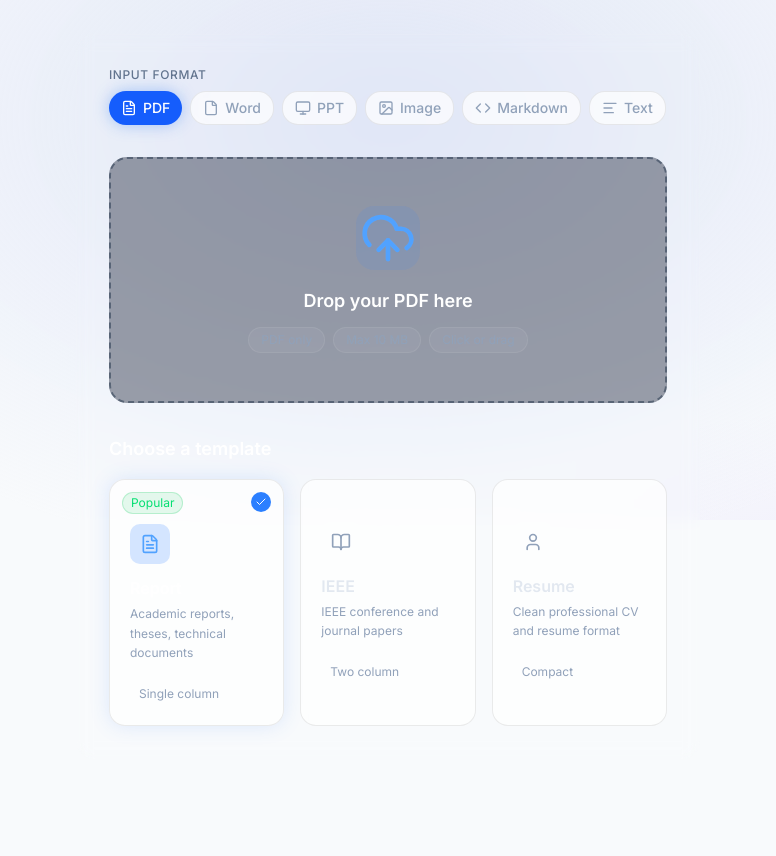
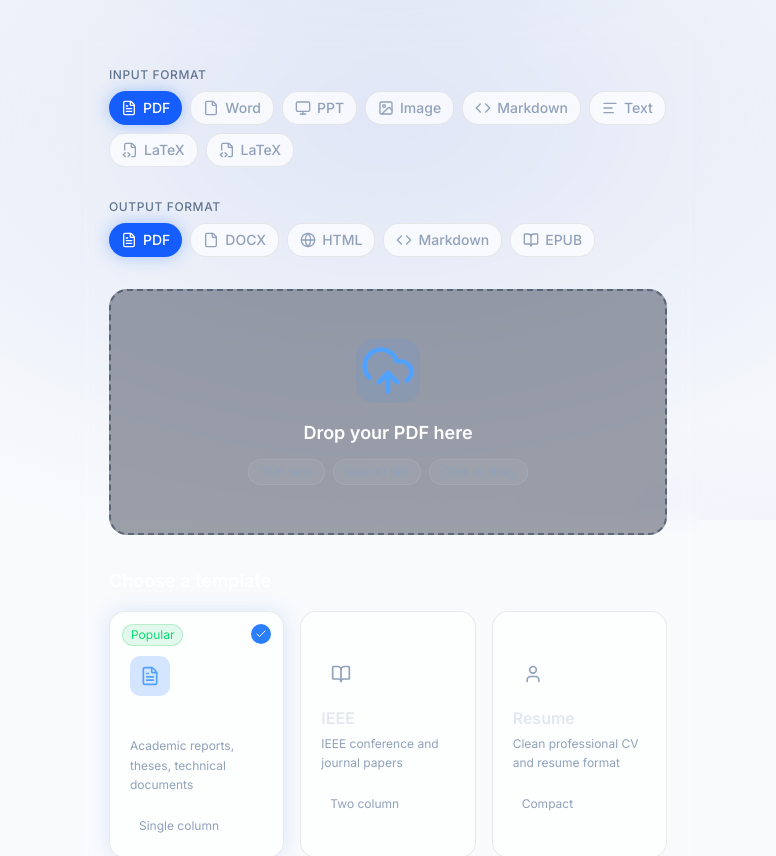
Before and after one commit to YashKasare21/docstream-new, a Next.js app in the folder apps/web-node/: page /convert in a window 1280 px wide. Shown: the part 280-1136 px from the top of the page, without its empty margins (252-1028 px from the left). Built offline with nearby package versions, Linux system fonts and the light colour scheme; no server answers.

Commit message:
feat: expose LaTeX input, CV templates, and Pandoc output in frontend UI

```diff
--- a/apps/web-node/src/app/convert/page.tsx
+++ b/apps/web-node/src/app/convert/page.tsx
@@ -1,7 +1,7 @@
 "use client";
 
 import { useReducer, useState, useCallback, useEffect } from "react";
-import { ArrowLeft, ArrowRight, AlertTriangle } from "lucide-react";
+import { ArrowLeft, ArrowRight, AlertTriangle, Info } from "lucide-react";
 import Link from "next/link";
 import DropZone from "@/components/convert/DropZone";
 import TemplateSelector from "@/components/convert/TemplateSelector";
@@ -9,21 +9,38 @@ import ProgressTracker from "@/components/convert/ProgressTracker";
 import ErrorCard from "@/components/convert/ErrorCard";
 import ResultCard from "@/components/convert/ResultCard";
 import FormatSelector, { FORMAT_OPTIONS } from "@/components/convert/FormatSelector";
-import { checkHealth, streamDocument, type ConvertResult, type StreamEvent } from "@/lib/api";
+import OutputFormatSelector, {
+  OUTPUT_FORMAT_OPTIONS,
+  type OutputFormat,
+} from "@/components/convert/OutputFormatSelector";
+import {
+  checkHealth,
+  convertDocument,
+  streamDocument,
+  type ConvertResult,
+  type StreamEvent,
+} from "@/lib/api";
 
 // ── State machine ──────────────────────────────────────────────────────────────
 type State =
   | { status: "idle" }
   | { status: "file_selected"; file: File }
-  | { status: "processing"; file: File; template: string }
-  | { status: "streaming"; file: File; template: string; accumulated: string; progress: number }
+  | { status: "processing"; file: File; template: string; outputFormat: OutputFormat }
+  | {
+      status: "streaming";
+      file: File;
+      template: string;
+      outputFormat: OutputFormat;
+      accumulated: string;
+      progress: number;
+    }
   | { status: "complete"; result: ConvertResult }
   | { status: "error"; message: string };
 
 type Action =
   | { type: "SELECT_FILE"; file: File }
   | { type: "REMOVE_FILE" }
-  | { type: "START_PROCESSING"; template: string }
+  | { type: "START_PROCESSING"; template: string; outputFormat: OutputFormat }
   | { type: "STREAM_CHUNK"; chunk: string; progress: number }
   | { type: "COMPLETE"; result: ConvertResult }
   | { type: "FAIL"; message: string }
@@ -37,7 +54,12 @@ function reducer(state: State, action: Action): State {
       return { status: "idle" };
     case "START_PROCESSING":
       if (state.status !== "file_selected") return state;
-      return { status: "processing", file: state.file, template: action.template };
+      return {
+        status: "processing",
+        file: state.file,
+        template: action.template,
+        outputFormat: action.outputFormat,
+      };
     case "STREAM_CHUNK": {
       if (state.status !== "processing" && state.status !== "streaming") return state;
       const prevAccumulated = state.status === "streaming" ? state.accumulated : "";
@@ -45,6 +67,7 @@ function reducer(state: State, action: Action): State {
         status: "streaming",
         file: state.file,
         template: state.template,
+        outputFormat: state.outputFormat,
         accumulated: prevAccumulated + action.chunk,
         progress: action.progress,
       };
@@ -64,6 +87,7 @@ export default function ConvertPage() {
   const [state, dispatch] = useReducer(reducer, { status: "idle" });
   const [template, setTemplate] = useState("report");
   const [selectedFormat, setSelectedFormat] = useState(".pdf");
+  const [outputFormat, setOutputFormat] = useState<OutputFormat>("pdf");
   const [backendUp, setBackendUp] = useState<boolean | null>(null);
 
   // Check backend availability once on mount
@@ -73,19 +97,33 @@ export default function ConvertPage() {
 
   const formatOpt = FORMAT_OPTIONS.find((f) => f.ext === selectedFormat) ?? FORMAT_OPTIONS[0];
 
+  // The SSE streaming endpoint is PDF-only — non-PDF outputs must use the
+  // standard POST /api/v2/convert endpoint.
+  const canStream = outputFormat === "pdf";
+  const outputFormatMeta = OUTPUT_FORMAT_OPTIONS.find((o) => o.id === outputFormat);
+
   const handleConvert = useCallback(async () => {
     if (state.status !== "file_selected") return;
 
-    dispatch({ type: "START_PROCESSING", template });
+    dispatch({ type: "START_PROCESSING", template, outputFormat });
 
     try {
-      const result = await streamDocument(
-        state.file,
-        template,
-        (event: StreamEvent) => {
-          dispatch({ type: "STREAM_CHUNK", chunk: event.chunk, progress: event.progress });
-        },
-      );
+      const result = canStream
+        ? await streamDocument(state.file, template, (event: StreamEvent) => {
+            dispatch({ type: "STREAM_CHUNK", chunk: event.chunk, progress: event.progress });
+          })
+        : await convertDocument(
+            state.file,
+            template,
+            (stage) => {
+              if (stage === 1) {
+                dispatch({ type: "STREAM_CHUNK", chunk: "", progress: 0.2 });
+              } else if (stage === 3) {
+                dispatch({ type: "STREAM_CHUNK", chunk: "", progress: 1 });
+              }
+            },
+            outputFormat,
+          );
       dispatch({ type: "COMPLETE", result });
     } catch (err) {
       dispatch({
@@ -93,7 +131,7 @@ export default function ConvertPage() {
         message: err instanceof Error ? err.message : "An unexpected error occurred.",
       });
     }
-  }, [state, template]);
+  }, [state, template, outputFormat, canStream]);
 
   const isInputVisible = state.status === "idle" || state.status === "file_selected";
 
@@ -150,6 +188,26 @@ export default function ConvertPage() {
                 }}
               />
 
+              <OutputFormatSelector
+                selected={outputFormat}
+                onChange={(fmt) => {
+                  setOutputFormat(fmt);
+                  if (state.status === "file_selected") {
+                    dispatch({ type: "REMOVE_FILE" });
+                  }
+                }}
+              />
+
+              {!canStream && outputFormatMeta && (
+                <div className="flex items-start gap-2 px-4 py-3 rounded-xl bg-blue-500/10 border border-blue-500/20 text-blue-300 text-xs">
+                  <Info className="w-3.5 h-3.5 flex-shrink-0 mt-0.5" />
+                  <span>
+                    {outputFormatMeta.label} export uses Pandoc and is processed via a single
+                    request (streaming is only available for PDF).
+                  </span>
+                </div>
+              )}
+
               <DropZone
                 file={state.status === "file_selected" ? state.file : null}
                 onFileSelect={(file) => dispatch({ type: "SELECT_FILE", file })}
@@ -165,7 +223,7 @@ export default function ConvertPage() {
                   onClick={handleConvert}
                   className="w-full flex items-center justify-center gap-2 px-6 py-4 rounded-xl bg-blue-600 hover:bg-blue-500 text-white font-semibold text-base transition-all duration-200 shadow-lg shadow-blue-900/20 hover:shadow-blue-900/40"
                 >
-                  Convert to LaTeX
+                  {outputFormat === "pdf" ? "Convert to LaTeX" : `Convert to ${outputFormatMeta?.label ?? outputFormat}`}
                   <ArrowRight className="w-4 h-4" />
                 </button>
               )}
--- a/apps/web-node/src/components/convert/FormatSelector.tsx
+++ b/apps/web-node/src/components/convert/FormatSelector.tsx
@@ -1,6 +1,6 @@
 "use client";
 
-import { FileText, File, Monitor, ImageIcon, Code, AlignLeft } from "lucide-react";
+import { FileText, File, Monitor, ImageIcon, Code, AlignLeft, FileCode2 } from "lucide-react";
 import type { ReactNode } from "react";
 
 interface FormatOption {
@@ -47,6 +47,18 @@ export const FORMAT_OPTIONS: FormatOption[] = [
     icon: <AlignLeft className="w-4 h-4" />,
     label: "Text",
   },
+  {
+    ext: ".tex",
+    mime: "application/x-tex",
+    icon: <FileCode2 className="w-4 h-4" />,
+    label: "LaTeX",
+  },
+  {
+    ext: ".latex",
+    mime: "application/x-latex",
+    icon: <FileCode2 className="w-4 h-4" />,
+    label: "LaTeX",
+  },
 ];
 
 interface FormatSelectorProps {
--- /dev/null
+++ b/apps/web-node/src/components/convert/OutputFormatSelector.tsx
@@ -0,0 +1,90 @@
+"use client";
+
+import { FileText, File, Globe, Code, BookOpen } from "lucide-react";
+import type { ReactNode } from "react";
+
+export type OutputFormat = "pdf" | "docx" | "html" | "md" | "epub";
+
+interface OutputFormatOption {
+  id: OutputFormat;
+  label: string;
+  description: string;
+  icon: ReactNode;
+  /** True for the only format supported by the SSE streaming endpoint. */
+  streamable: boolean;
+}
+
+export const OUTPUT_FORMAT_OPTIONS: OutputFormatOption[] = [
+  {
+    id: "pdf",
+    label: "PDF",
+    description: "Compiled via XeLaTeX (streaming supported)",
+    icon: <FileText className="w-4 h-4" />,
+    streamable: true,
+  },
+  {
+    id: "docx",
+    label: "DOCX",
+    description: "Microsoft Word — Pandoc export",
+    icon: <File className="w-4 h-4" />,
+    streamable: false,
+  },
+  {
+    id: "html",
+    label: "HTML",
+    description: "Web page — Pandoc export",
+    icon: <Globe className="w-4 h-4" />,
+    streamable: false,
+  },
+  {
+    id: "md",
+    label: "Markdown",
+    description: "Plain Markdown — Pandoc export",
+    icon: <Code className="w-4 h-4" />,
+    streamable: false,
+  },
+  {
+    id: "epub",
+    label: "EPUB",
+    description: "E-reader — Pandoc export",
+    icon: <BookOpen className="w-4 h-4" />,
+    streamable: false,
+  },
+];
+
+interface OutputFormatSelectorProps {
+  selected: OutputFormat;
+  onChange: (format: OutputFormat) => void;
+}
+
+export default function OutputFormatSelector({ selected, onChange }: OutputFormatSelectorProps) {
+  return (
+    <div>
+      <p className="text-xs font-medium text-slate-500 uppercase tracking-wider mb-2">
+        Output format
+      </p>
+      <div className="flex flex-wrap gap-2" role="radiogroup" aria-label="Output format">
+        {OUTPUT_FORMAT_OPTIONS.map(({ id, label, icon }) => {
+          const isSelected = selected === id;
+          return (
+            <button
+              key={id}
+              type="button"
+              role="radio"
+              aria-checked={isSelected}
+              onClick={() => onChange(id)}
+              className={`inline-flex items-center gap-1.5 px-3 py-1.5 rounded-full text-sm font-medium transition-all duration-200 ${
+                isSelected
+                  ? "bg-blue-600 text-white shadow-[0_0_16px_rgba(59,130,246,0.4)]"
+                  : "glass-card text-slate-400 hover:text-white hover:border-white/20"
+              }`}
+            >
+              {icon}
+              {label}
+            </button>
+          );
+        })}
+      </div>
+    </div>
+  );
+}
--- a/apps/web-node/src/components/convert/TemplateSelector.tsx
+++ b/apps/web-node/src/components/convert/TemplateSelector.tsx
@@ -1,6 +1,6 @@
 "use client";
 
-import { FileText, BookOpen, User, Check } from "lucide-react";
+import { FileText, BookOpen, User, Check, Briefcase, IdCard } from "lucide-react";
 import { motion } from "framer-motion";
 
 interface TemplateSelectorProps {
@@ -33,13 +33,29 @@ const templates = [
     tag: "Compact",
     popular: false,
   },
+  {
+    id: "altacv",
+    icon: IdCard,
+    title: "AltaCV (CV)",
+    description: "Modern, visually rich CV with sidebar layout",
+    tag: "CV",
+    popular: false,
+  },
+  {
+    id: "moderncv",
+    icon: Briefcase,
+    title: "ModernCV (CV)",
+    description: "Classic Europass-style CV with classic themes",
+    tag: "CV",
+    popular: false,
+  },
 ];
 
 export default function TemplateSelector({ selected, onSelect }: TemplateSelectorProps) {
   return (
     <div>
       <h3 className="text-lg font-semibold text-white mb-4">Choose a template</h3>
-      <div className="grid grid-cols-1 sm:grid-cols-3 gap-4">
+      <div className="grid grid-cols-1 sm:grid-cols-2 lg:grid-cols-3 gap-4">
         {templates.map((tmpl) => {
           const Icon = tmpl.icon;
           const isSelected = selected === tmpl.id;
--- a/apps/web-node/src/lib/api.ts
+++ b/apps/web-node/src/lib/api.ts
@@ -16,6 +16,7 @@ export async function convertDocument(
   file: File,
   template: string,
   onProgress?: (stage: number) => void,
+  output_format?: string,
 ): Promise<ConvertResult> {
   const formData = new FormData();
   formData.append("file", file);
@@ -23,7 +24,8 @@ export async function convertDocument(
 
   onProgress?.(1);
 
-  const response = await fetch(`${API_BASE_URL}/api/v2/convert`, {
+  const query = output_format ? `?output_format=${encodeURIComponent(output_format)}` : "";
+  const response = await fetch(`${API_BASE_URL}/api/v2/convert${query}`, {
     method: "POST",
     body: formData,
     // No Content-Type header — browser sets it with multipart boundary
@@ -168,3 +170,41 @@ export async function getFormats(): Promise<string[]> {
     return [".pdf"];
   }
 }
+
+/**
+ * Direct LaTeX compilation — uploads a `.tex` file to the standalone
+ * `/api/v2/compile` endpoint and returns a blob URL the browser can
+ * download. The server runs XeLaTeX without any AI generation step, so
+ * this is the path for iteratively recompiling hand-authored sources.
+ */
+export async function compileLatex(file: File): Promise<{ blob: Blob; url: string; filename: string }> {
+  const formData = new FormData();
+  formData.append("file", file);
+
+  const response = await fetch(`${API_BASE_URL}/api/v2/compile`, {
+    method: "POST",
+    body: formData,
+  });
+
+  if (!response.ok) {
+    let detail = `Server error: ${response.status} ${response.statusText}`;
+    try {
+      const errBody = await response.json();
+      if (errBody?.detail) {
+        detail = typeof errBody.detail === "string" ? errBody.detail : JSON.stringify(errBody.detail);
+      }
+    } catch {
+      // body wasn't JSON; keep the generic message
+    }
+    throw new Error(detail);
+  }
+
+  const blob = await response.blob();
+  const url = URL.createObjectURL(blob);
+
+  const disposition = response.headers.get("Content-Disposition") ?? "";
+  const match = disposition.match(/filename="?([^";]+)"?/i);
+  const filename = match?.[1] ?? `${file.name.replace(/\.(tex|latex)$/i, "")}.pdf`;
+
+  return { blob, url, filename };
+}
```
